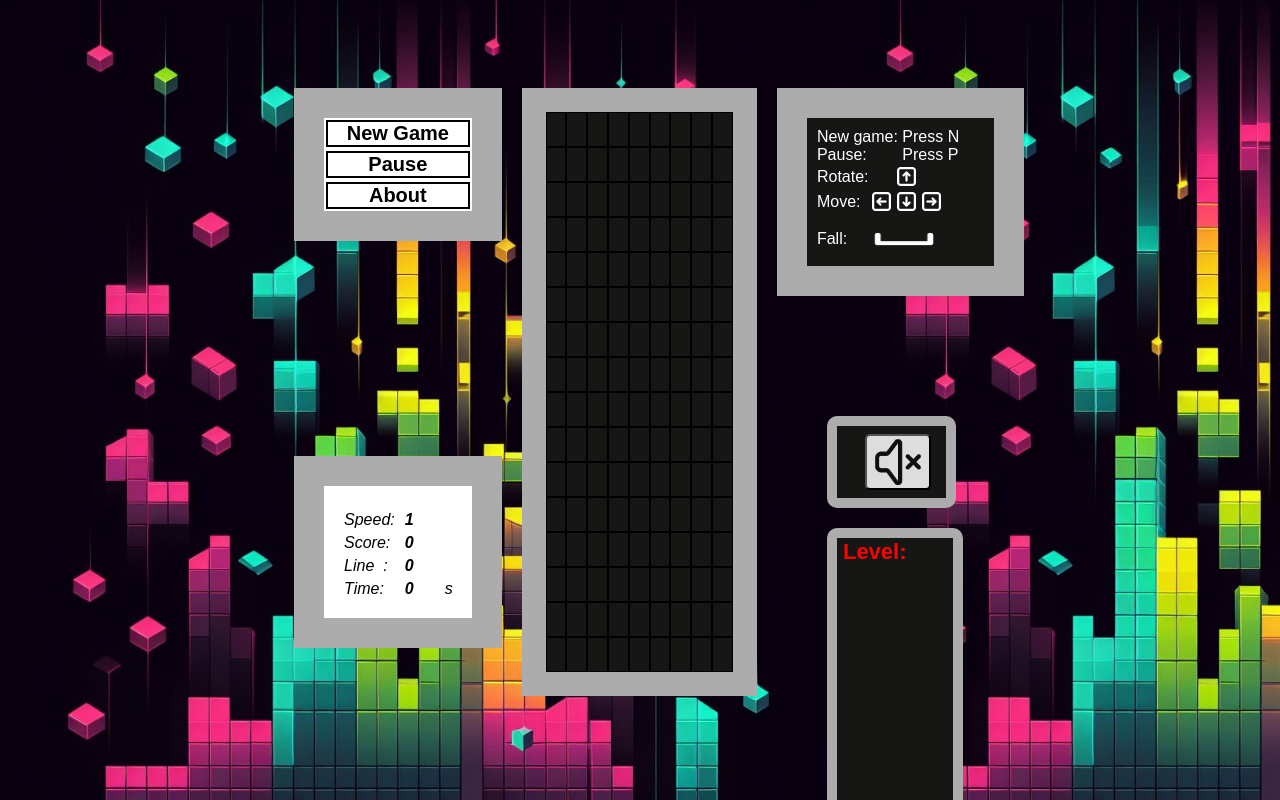
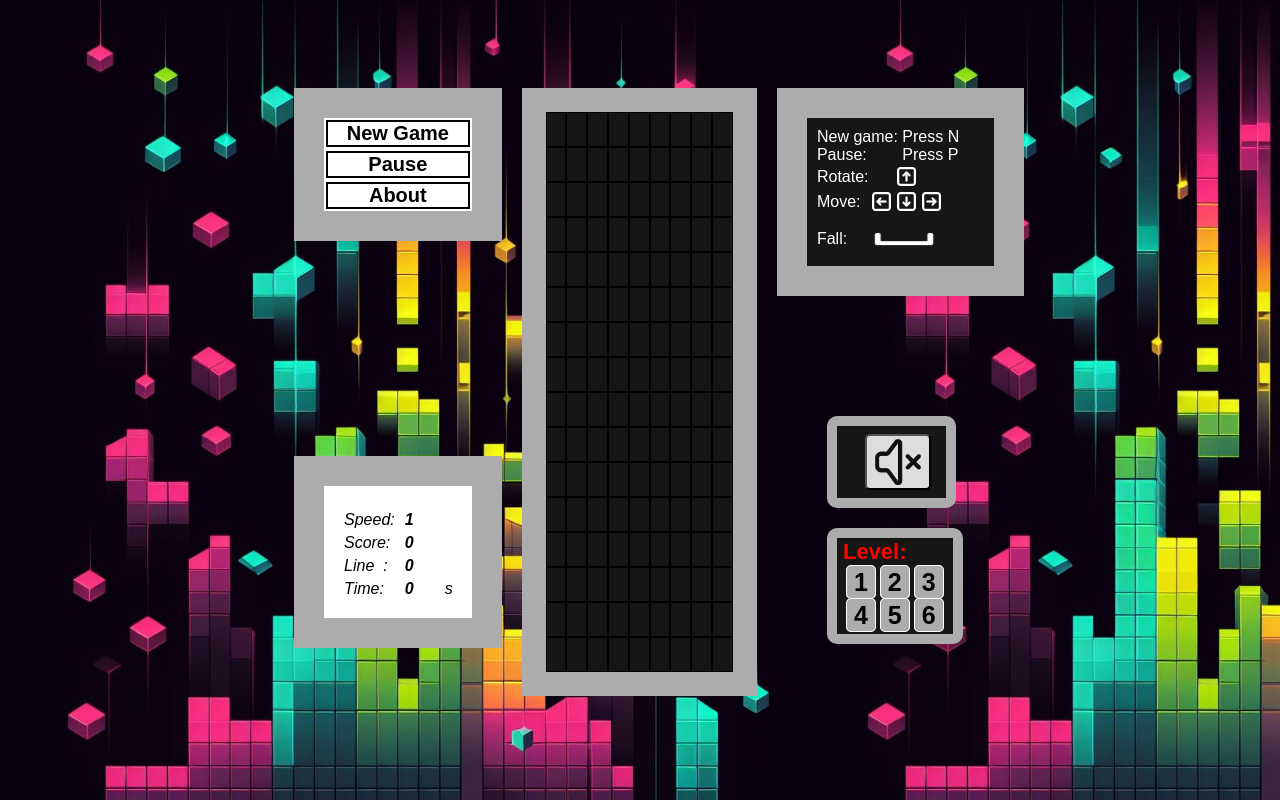
Before and after one commit to MinhThinhdarius/Game-Tetris, a plain HTML site: page index.html in a window 1280 px wide. Shown: the top 800 px of the page. Drawn offline with nearby package versions, Linux system fonts and the light colour scheme; files that its build step writes are made by us from their sources.

Commit message:
Update tetris.scss

```diff
--- a/tetris.scss
+++ b/tetris.scss
@@ -252,7 +252,6 @@ html {
       .pick-level{
         top: -30px;
         width: calc(100% + 60px);
-        height: calc(100% + 60px);
         z-index: 1;
         font-size: 22px;
         color: red;
```
